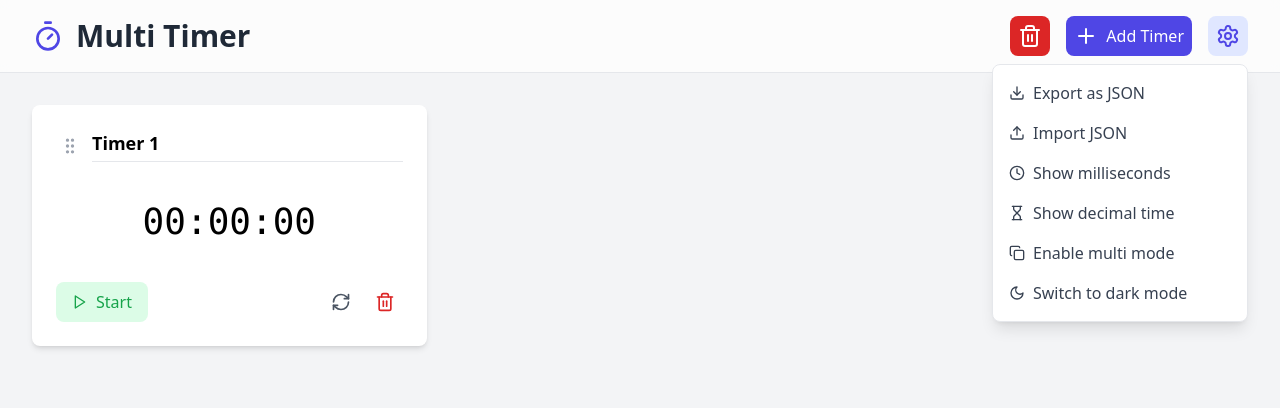
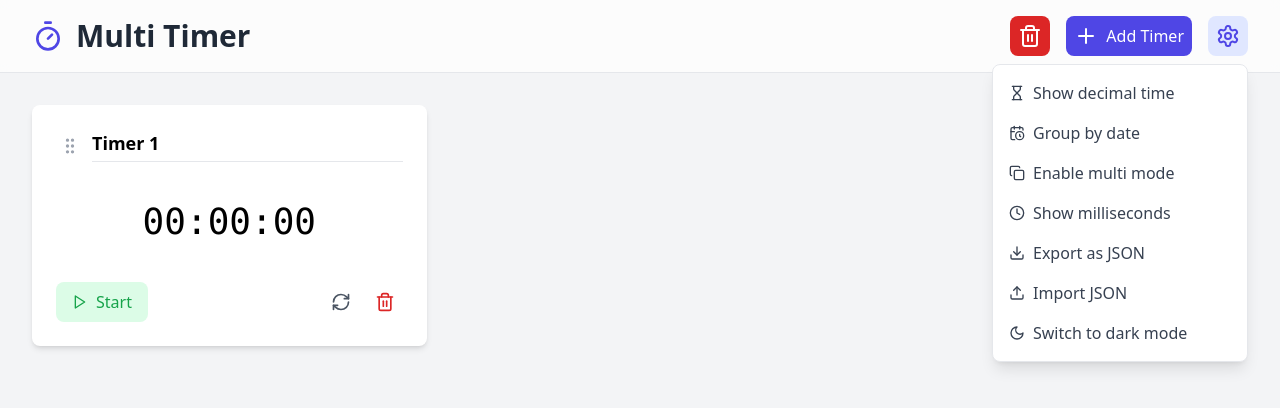
Before and after one commit to AurelBdl/multichrono, a React (Vite) app: page / in a window 1280 px wide. Both pictures are taken after a click on the button 1228 px from the left and 36 px from the top of the page. Shown: the top 408 px of the page. Built offline with nearby package versions, Linux system fonts and the light colour scheme.

Commit message:
Feat: group by dates

```diff
--- a/src/App.tsx
+++ b/src/App.tsx
@@ -26,6 +26,7 @@ interface Timer {
   time: number;
   isRunning: boolean;
   startTime: number | null;
+  creationDate?: Date;
   hasBeenRendered?: boolean;
 }
 
@@ -270,6 +271,10 @@ function App() {
     const saved = localStorage.getItem('isDarkMode');
     return saved ? JSON.parse(saved) : window.matchMedia('(prefers-color-scheme: dark)').matches;
   });
+  const [showByDate, setShowByDate] = useState(() => {
+    const saved = localStorage.getItem('showByDate');
+    return saved ? JSON.parse(saved) : false;
+  });
 
   useEffect(() => {
     if (isDarkMode) {
@@ -278,6 +283,10 @@ function App() {
       document.documentElement.classList.remove('dark');
     }
   }, [isDarkMode]);
+
+  useEffect(() => {
+    localStorage.setItem('showByDate', JSON.stringify(showByDate));
+  }, [showByDate]);
 
   const sensors = useSensors(
     useSensor(PointerSensor),
@@ -353,6 +362,7 @@ function App() {
       time: 0,
       isRunning: false,
       startTime: null,
+      creationDate: new Date(),
       hasBeenRendered: false
     };
     setTimers(prev => {
@@ -653,6 +663,29 @@ function App() {
     }
   };
 
+  const groupTimersByDate = (timers: Timer[]) => {
+    const grouped = timers.reduce((groups, timer) => {
+      const date = new Date(timer.creationDate ? timer.creationDate : new Date()).toISOString().split('T')[0];
+      if (!groups[date]) {
+        groups[date] = [];
+      }
+      groups[date].push(timer);
+      return groups;
+    }, {} as Record<string, Timer[]>);
+
+    return Object.keys(grouped)
+      .sort((a, b) => new Date(b).getTime() - new Date(a).getTime())
+      .reduce((sortedGroups, date) => {
+        sortedGroups[date] = grouped[date];
+        return sortedGroups;
+      }, {} as Record<string, Timer[]>);
+  };
+
+  const getTotalTimeForDate = (timers: Timer[]) => {
+    const totalms = timers.reduce((acc, timer) => acc + timer.time, 0);
+    return formatTime(totalms).hours.toString().padStart(2, '0') + ':' + (formatTime(totalms).minutes % 60).toString().padStart(2, '0') + ':' + (formatTime(totalms).seconds % 60).toString().padStart(2, '0');
+  };
+
   return (
     <div className="min-h-screen bg-gray-100 dark:bg-gray-900" onContextMenu={handleContextMenu} onDragOver={handleDragOver} onDrop={handleDrop}>
       <div id="context-menu" className="hidden fixed bg-white dark:bg-gray-800 shadow-md rounded-lg z-50">
@@ -665,6 +698,7 @@ function App() {
         isDarkMode={isDarkMode}
         showDecimalTime={showDecimalTime}
         showMilliseconds={showMilliseconds}
+        showByDate={showByDate} // New property
         onDeleteAll={deleteAllTimers}
         onToggleAll={toggleAllTimers}
         onAddTimer={() => addTimer({ name: 'Timer ' + (timers.length + 1) })}
@@ -675,6 +709,7 @@ function App() {
         onDownloadJSON={downloadJSON}
         getTotalTime={getTotalTime}
         onImportJSON={handleFileUpload}
+        onToggleByDate={() => setShowByDate(prev => !prev)} // New method
       />
 
       <div className="max-w-12xl mx-auto p-4 sm:p-8 ">
@@ -683,6 +718,15 @@ function App() {
           collisionDetection={closestCenter}
           onDragEnd={handleDragEnd}
         >
+          {showByDate ? (
+            Object.entries(groupTimersByDate(timers)).map(([date, timers]) => (
+              <div key={date} className="mb-10">
+                <div className="flex space-x-4 text-gray-800 dark:text-white mb-4">
+                  <h2 className="font-bold text-xl">
+                    {date}
+                  </h2>
+                  <h2 className="text-lg">{getTotalTimeForDate(timers)}</h2>
+                </div>
                 <div className="grid grid-cols-1 md:grid-cols-2 lg:grid-cols-3 gap-4">
                   <SortableContext
                     items={timers}
@@ -708,6 +752,35 @@ function App() {
                     ))}
                   </SortableContext>
                 </div>
+              </div>
+            ))
+          ) : (
+            <div className="grid grid-cols-1 md:grid-cols-2 lg:grid-cols-3 gap-4">
+              <SortableContext
+                items={timers}
+                strategy={rectSortingStrategy}
+              >
+                {timers.map((timer) => (
+                  <div key={timer.id} id={`timer-${timer.id}`} className="timer-container">
+                    <SortableTimer
+                      onRender={() => setTimerIsRendered(timer.id)}
+                      timer={timer}
+                      onToggle={toggleTimer}
+                      onReset={resetTimer}
+                      onDelete={deleteTimer}
+                      onNameChange={updateTimerName}
+                      onHourChange={updateTimerHour}
+                      onMinuteChange={updateTimerMinute}
+                      onSecondChange={updateTimerSecond}
+                      formatTime={formatTime}
+                      showMilliseconds={showMilliseconds}
+                      showDecimalTime={showDecimalTime}
+                    />
+                  </div>
+                ))}
+              </SortableContext>
+            </div>
+          )}
         </DndContext>
 
         {timers.length === 0 && (
--- a/src/components/Header.tsx
+++ b/src/components/Header.tsx
@@ -1,5 +1,5 @@
 import React, { useState, useRef, useEffect } from 'react';
-import { Timer, Plus, Play, Pause, Settings, Square, Copy, Hourglass, Clock, Download, Moon, Sun, Upload } from 'lucide-react';
+import { Timer, Plus, Play, Pause, Settings, Square, Copy, Hourglass, Clock, Download, Moon, Sun, Upload, CalendarClock } from 'lucide-react';
 import ConfirmDeleteButton from '../ui/ConfirmDeleteButton';
 import { CSSTransition } from 'react-transition-group';
 
@@ -9,6 +9,7 @@ interface HeaderProps {
   isDarkMode: boolean;
   showDecimalTime: boolean;
   showMilliseconds: boolean;
+  showByDate: boolean; // New property
 
   onDeleteAll: () => void;
   onToggleAll: () => void;
@@ -20,6 +21,7 @@ interface HeaderProps {
   onDownloadJSON: () => void;
   getTotalTime: () => string;
   onImportJSON: (event: React.ChangeEvent<HTMLInputElement>) => void;
+  onToggleByDate: () => void; // New method
 }
 
 function SettingsDropdown({
@@ -30,12 +32,14 @@ function SettingsDropdown({
   isDarkMode,
   showDecimalTime,
   showMilliseconds,
+  showByDate, // New property
   onToggleSimpleMode,
   onToggleDecimalTime,
   onToggleMilliseconds,
   onToggleDarkMode,
   onDownloadJSON,
   onImportJSON,
+  onToggleByDate, // New method
 }: {
   timers: any[];
   isOpen: boolean;
@@ -44,12 +48,14 @@ function SettingsDropdown({
   isDarkMode: boolean;
   showDecimalTime: boolean;
   showMilliseconds: boolean;
+  showByDate: boolean; // New property
   onToggleSimpleMode: () => void;
   onToggleDecimalTime: () => void;
   onToggleMilliseconds: () => void;
   onToggleDarkMode: () => void;
   onDownloadJSON: () => void;
   onImportJSON: (event: React.ChangeEvent<HTMLInputElement>) => void;
+  onToggleByDate: () => void; // New method
 }) {
   return (
     <CSSTransition
@@ -59,6 +65,34 @@ function SettingsDropdown({
       unmountOnExit
     >
       <div className="absolute right-0 mt-2 w-64 bg-white dark:bg-gray-800 rounded-lg shadow-lg border border-gray-200 dark:border-gray-700 py-2">
+        <button
+          onClick={() => onToggleDecimalTime()}
+          className="w-full px-4 py-2 text-left text-gray-700 dark:text-gray-300 hover:bg-gray-100 dark:hover:bg-gray-700 flex items-center gap-2"
+        >
+          <Hourglass className="w-4 h-4" />
+          {showDecimalTime ? 'Hide' : 'Show'} decimal time
+        </button>
+        <button
+          onClick={() => onToggleByDate()} // New button
+          className="w-full px-4 py-2 text-left text-gray-700 dark:text-gray-300 hover:bg-gray-100 dark:hover:bg-gray-700 flex items-center gap-2"
+        >
+          <CalendarClock className="w-4 h-4" />
+          {showByDate ? 'Ungroup' : 'Group'} by date
+        </button>
+        <button
+          onClick={() => onToggleSimpleMode()}
+          className="w-full px-4 py-2 text-left text-gray-700 dark:text-gray-300 hover:bg-gray-100 dark:hover:bg-gray-700 flex items-center gap-2"
+        >
+          {!isSimpleMode ? <Square className="w-4 h-4" /> : <Copy className="w-4 h-4" />}
+          {isSimpleMode ? 'Enable' : 'Disable'} multi mode
+        </button>
+        <button
+          onClick={() => onToggleMilliseconds()}
+          className="w-full px-4 py-2 text-left text-gray-700 dark:text-gray-300 hover:bg-gray-100 dark:hover:bg-gray-700 flex items-center gap-2"
+        >
+          <Clock className="w-4 h-4" />
+          {showMilliseconds ? 'Hide' : 'Show'} milliseconds
+        </button>
         {timers.length > 0 &&
           <button
             onClick={() => onDownloadJSON()}
@@ -73,27 +107,6 @@ function SettingsDropdown({
           Import JSON
           <input type="file" accept=".json" onChange={(args) => {onImportJSON(args); onClose()}} className="hidden" />
         </label>
-        <button
-          onClick={() => onToggleMilliseconds()}
-          className="w-full px-4 py-2 text-left text-gray-700 dark:text-gray-300 hover:bg-gray-100 dark:hover:bg-gray-700 flex items-center gap-2"
-        >
-          <Clock className="w-4 h-4" />
-          {showMilliseconds ? 'Hide' : 'Show'} milliseconds
-        </button>
-        <button
-          onClick={() => onToggleDecimalTime()}
-          className="w-full px-4 py-2 text-left text-gray-700 dark:text-gray-300 hover:bg-gray-100 dark:hover:bg-gray-700 flex items-center gap-2"
-        >
-          <Hourglass className="w-4 h-4" />
-          {showDecimalTime ? 'Hide' : 'Show'} decimal time
-        </button>
-        <button
-          onClick={() => onToggleSimpleMode()}
-          className="w-full px-4 py-2 text-left text-gray-700 dark:text-gray-300 hover:bg-gray-100 dark:hover:bg-gray-700 flex items-center gap-2"
-        >
-          {!isSimpleMode ? <Square className="w-4 h-4" /> : <Copy className="w-4 h-4" />}
-          {isSimpleMode ? 'Enable' : 'Disable'} multi mode
-        </button>
         <button
           onClick={() => onToggleDarkMode()}
           className="w-full px-4 py-2 text-left text-gray-700 dark:text-gray-300 hover:bg-gray-100 dark:hover:bg-gray-700 flex items-center gap-2"
@@ -112,6 +125,7 @@ export default function Header({
   isDarkMode,
   showDecimalTime,
   showMilliseconds,
+  showByDate, // New property
   onDeleteAll,
   onToggleAll,
   onAddTimer,
@@ -121,7 +135,8 @@ export default function Header({
   onToggleDarkMode,
   onDownloadJSON,
   getTotalTime,
-  onImportJSON
+  onImportJSON,
+  onToggleByDate // New method
 }: HeaderProps) {
   const [isSettingsOpen, setIsSettingsOpen] = useState(false);
   const mobileSettingsRef = useRef<HTMLDivElement>(null);
@@ -172,12 +187,14 @@ export default function Header({
                 isDarkMode={isDarkMode}
                 showDecimalTime={showDecimalTime}
                 showMilliseconds={showMilliseconds}
+                showByDate={showByDate} // New property
                 onToggleSimpleMode={onToggleSimpleMode}
                 onToggleDecimalTime={onToggleDecimalTime}
                 onToggleMilliseconds={onToggleMilliseconds}
                 onToggleDarkMode={onToggleDarkMode}
                 onDownloadJSON={onDownloadJSON}
                 onImportJSON={onImportJSON}
+                onToggleByDate={onToggleByDate} // New method
               />
             </div>
           </div>
@@ -233,12 +250,14 @@ export default function Header({
                 isDarkMode={isDarkMode}
                 showDecimalTime={showDecimalTime}
                 showMilliseconds={showMilliseconds}
+                showByDate={showByDate} // New property
                 onToggleSimpleMode={onToggleSimpleMode}
                 onToggleDecimalTime={onToggleDecimalTime}
                 onToggleMilliseconds={onToggleMilliseconds}
                 onToggleDarkMode={onToggleDarkMode}
                 onDownloadJSON={onDownloadJSON}
                 onImportJSON={onImportJSON}
+                onToggleByDate={onToggleByDate} // New method
               />
             </div>
           </div>
```
Lines whose indentation alone changed are shown as unchanged.
